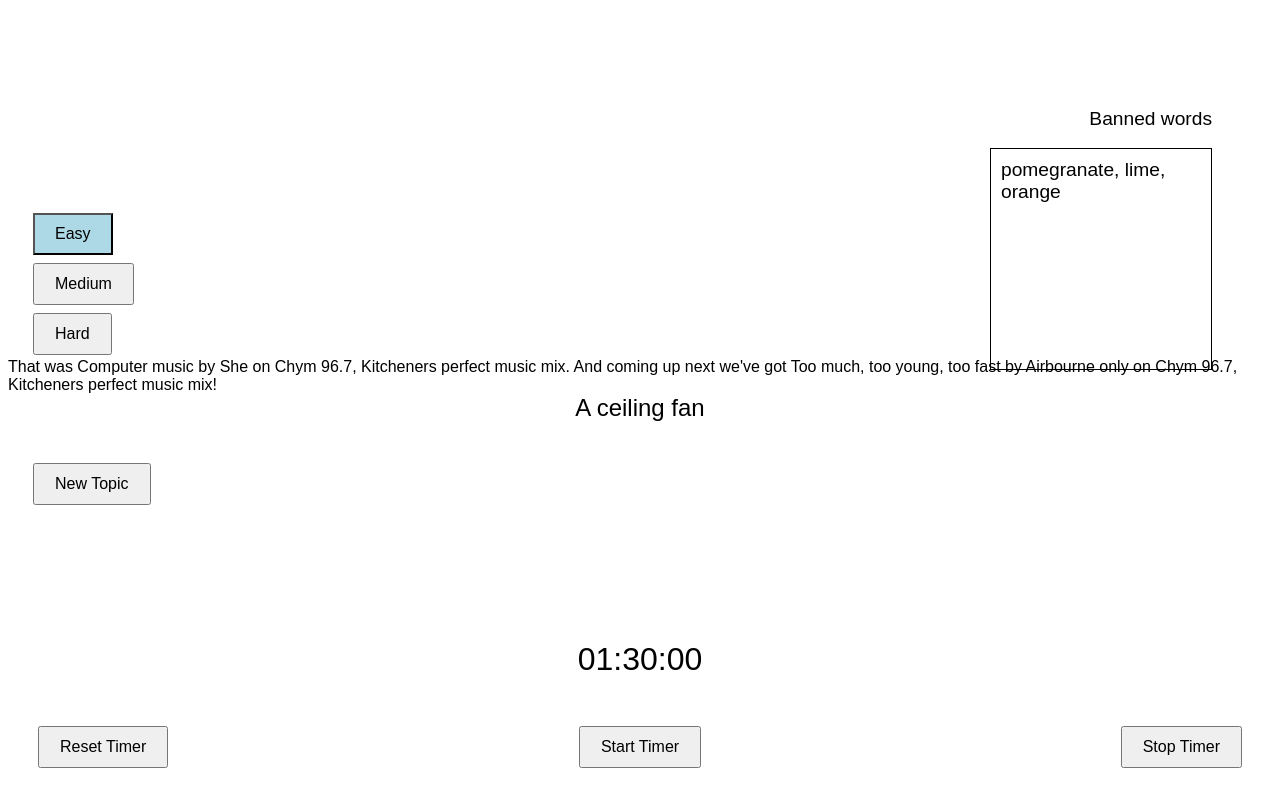
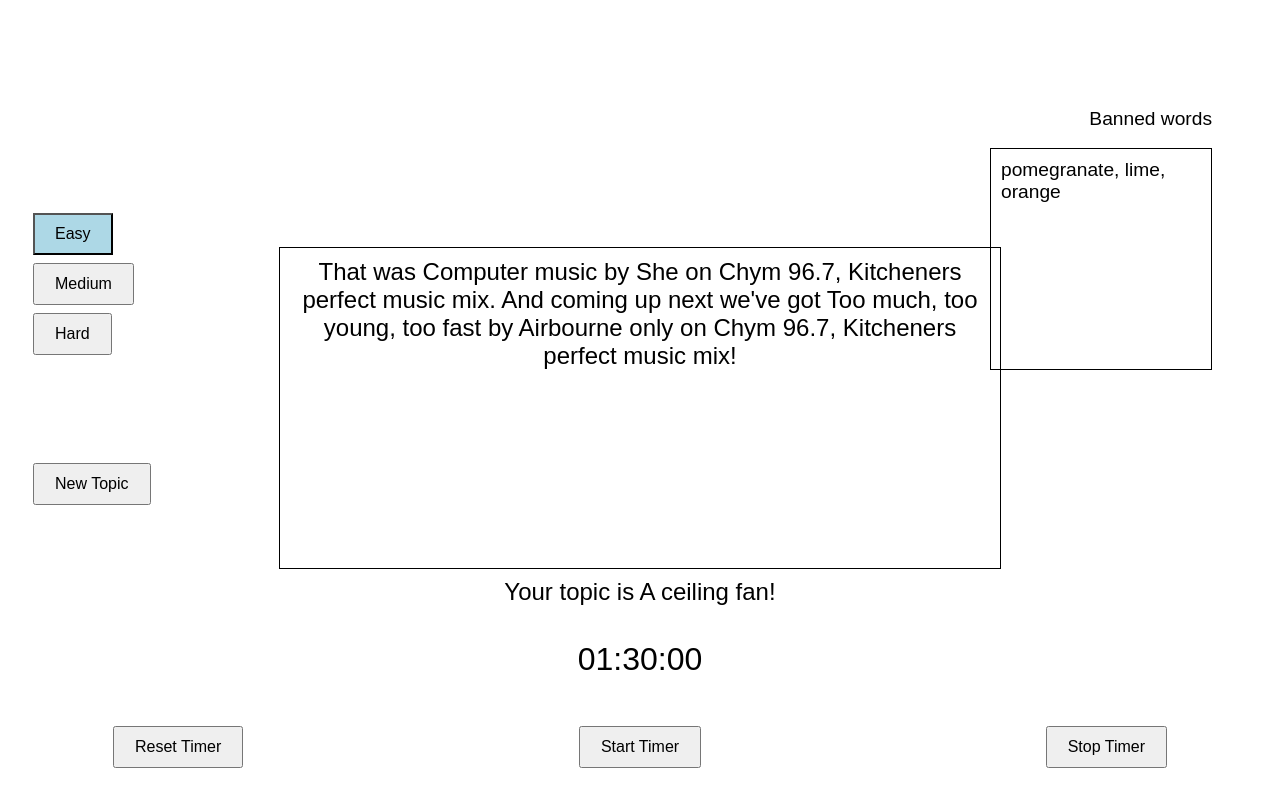
Before and after one commit to Gareth5827/PersonalityBreaker, a plain HTML site: page index.html in a window 1280 px wide. Drawn offline with Linux system fonts and the light colour scheme.

Commit message:
Update index.html
Attempting to adjust layout and functionality.

```diff
--- a/index.html
+++ b/index.html
@@ -30,12 +30,12 @@
         #resetButton {
             position: absolute;
             bottom: 35px;
-            left: 25px;
+            left: 100px;
         }
         #stopButton {
             position: absolute;
             bottom: 35px;
-            right: 25px;
+            right: 100px;
         }
         #newTopicButton {
             position: absolute;
@@ -44,14 +44,21 @@
         }
         #topicText {
             position: absolute;
-            top: 50%;
-            transform: translateY(-50%);
+            top: calc(50% + 170px);
             font-size: 1.5rem;
         }
         #specialText {
             position: absolute;
-            top: calc(50% - 50px);
-            font-size: 1rem;
+            top: 50%;
+            left: 50%;
+            transform: translate(-50%, -50%);
+            width: 700px;
+            height: 300px;
+            font-size: 1.5rem;
+            text-align: center;
+            border: 1px solid black;
+            padding: 10px;
+            overflow-y: scroll;
         }
         #easyToggle {
             position: absolute;
@@ -146,7 +153,7 @@
                 newTopic = topics[Math.floor(Math.random() * topics.length)];
             } while (newTopic === previousTopic);
             previousTopic = newTopic;
-            document.getElementById('topicText').innerText = newTopic;
+            document.getElementById('topicText').innerText = `Your topic is ${newTopic}!`;
             updateBannedWords();
             updateSpecialText();
         }
```
